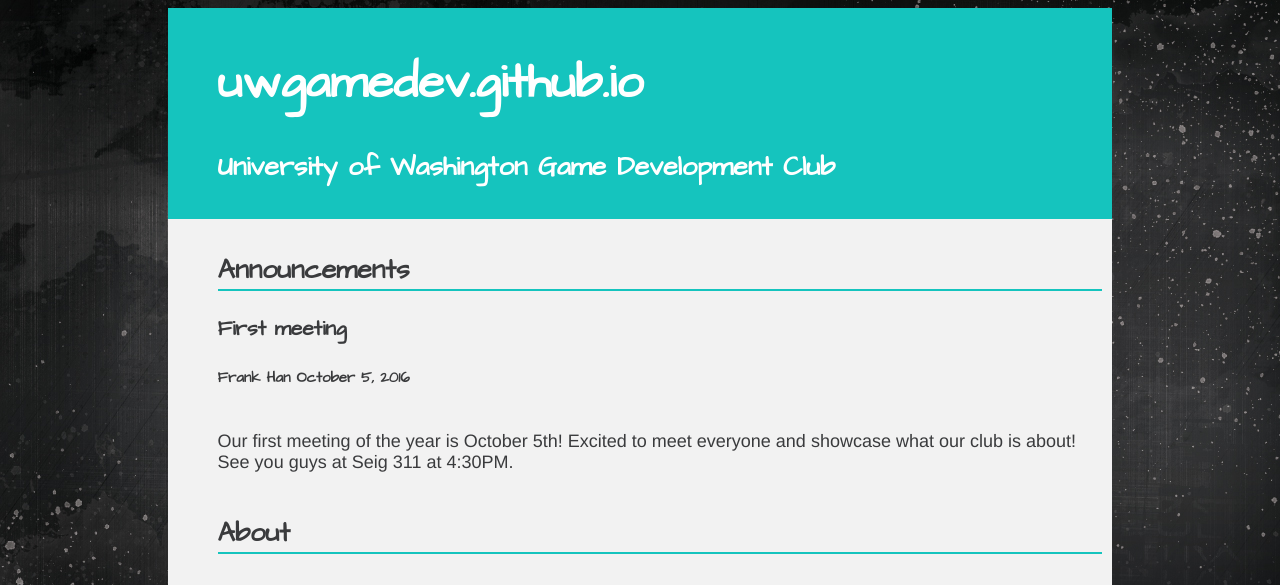
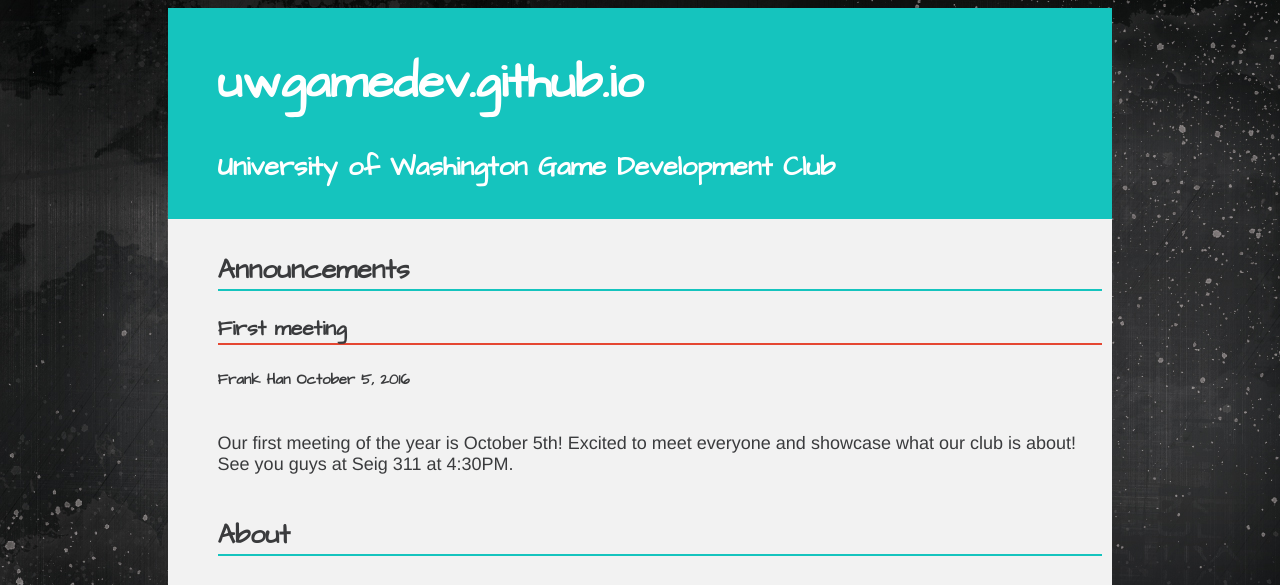
Before and after one commit to uwgamedev/uwgamedev.github.io, a PHP site: page / in a window 1280 px wide. Shown: the top 585 px of the page. Run offline with PHP 8.4, Linux system fonts and the light colour scheme.

Commit message:
change h3 color

```diff
--- a/index.css
+++ b/index.css
@@ -41,6 +41,12 @@ body{
 	padding: 10px;
 }
 
+h3 {
+	border-bottom-style: solid;
+	border-bottom-width: 2px;
+	border-color: #e54732;
+}
+
 .icon {
 vertical-align: top;
     display: inline-block;
```
